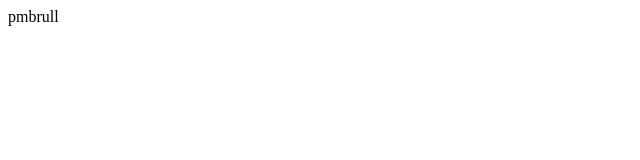
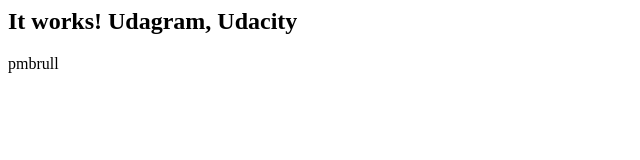
Before and after one commit to pmbrull/udacity-devops, a plain HTML site: page IAC/project/index.html in a window 1280 px wide. Shown: the whole page, without its empty margins (0-640 px from the left). Drawn offline with Linux system fonts and the light colour scheme.

Commit message:
Last changes and notes IaC

```diff
--- a/IAC/project/index.html
+++ b/IAC/project/index.html
@@ -1,9 +1,10 @@
 
 <html>
 <header>
-    <title>It works! Udagram, Udacity</title>
+    <title>Udacity - IaC</title>
 </header>
 <body>
-pmbrull
+    <h2>It works! Udagram, Udacity</h2>
+     <p>pmbrull</p>
 </body>
 </html>
```
Also changed, not shown: 2 other files.
